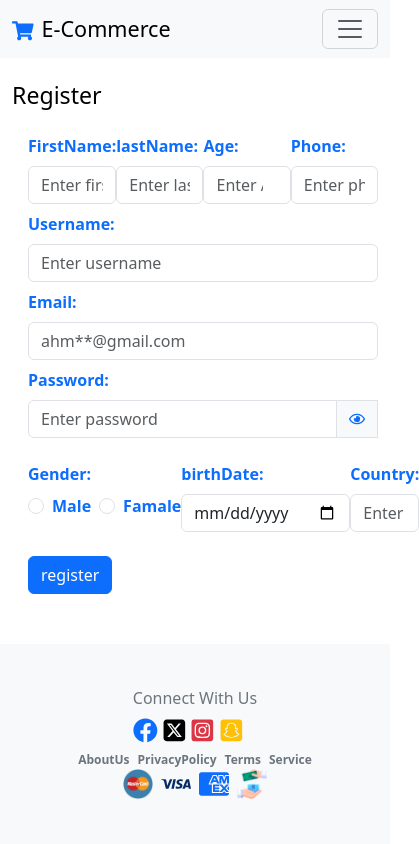
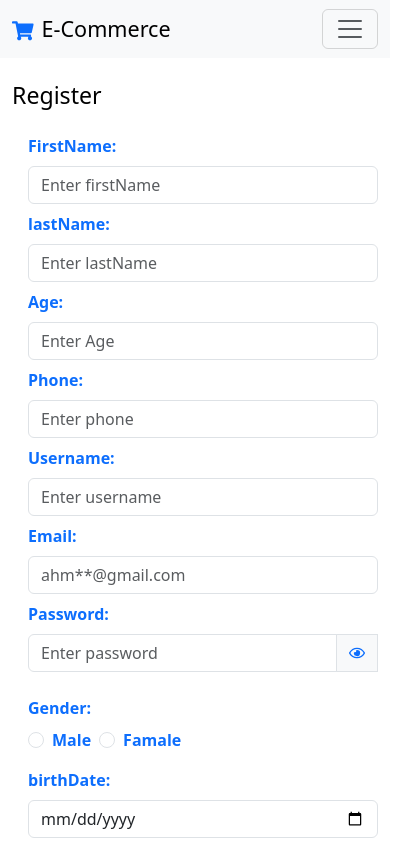
Before and after one commit to A7medkhaled11/E-Commerce, a React (Vite) app: page /register in a window 390 px wide. Shown: the top 844 px of the page, 419 px wide, since content can reach past the window. Built offline with nearby package versions, Linux system fonts and the light colour scheme.

Commit message:
handle register responsive

```diff
--- a/src/pages/Register/Register.jsx
+++ b/src/pages/Register/Register.jsx
@@ -7,6 +7,7 @@ import { FaRegEyeSlash } from "react-icons/fa";
 import { api } from '../../utils/api';
 import { useNavigate } from 'react-router-dom';
 import { setUser } from '../../Store/Slices/userSlice';
+import './register.css'
 export default function Register() {
     const [isPassword,setisPassword] = useState(true);
     const [isloading,setLoading]= useState(false);
@@ -72,7 +73,7 @@ localStorage.setItem('userInfo',JSON.stringify(response.data));
     <div className='mt-4'>
         <h3>Register</h3>
         <Form data-bs-theme={isDark ? 'dark' : 'light'} noValidate validated={validated} className='text-primary fw-bolder ms-3' onSubmit={handleRegister}>
-            <div className='d-flex justify-content-between mt-4'>
+            <div className='d-flex justify-content-between mt-4 register-res'>
                   <Form.Group className="mb-2">
                 <Form.Label htmlFor='firstname'>FirstName:</Form.Label>
                 <Form.Control type='text'id='firstname' name='firstname'placeholder='Enter firstName' required ref={firstnameRef}></Form.Control>
@@ -136,7 +137,7 @@ localStorage.setItem('userInfo',JSON.stringify(response.data));
 
 
             </Form.Group>
-            <div className='d-flex justify-content-between mt-4'>
+            <div className='d-flex justify-content-between mt-4 register-res'>
                   <Form.Group className="mb-2">
                     <Form.Label >Gender:</Form.Label>
                     <div className=' gap-2 d-flex'>
--- /dev/null
+++ b/src/pages/Register/register.css
@@ -0,0 +1,5 @@
+@media(max-width:500px){
+.register-res{
+    flex-direction: column;
+}
+}
```
